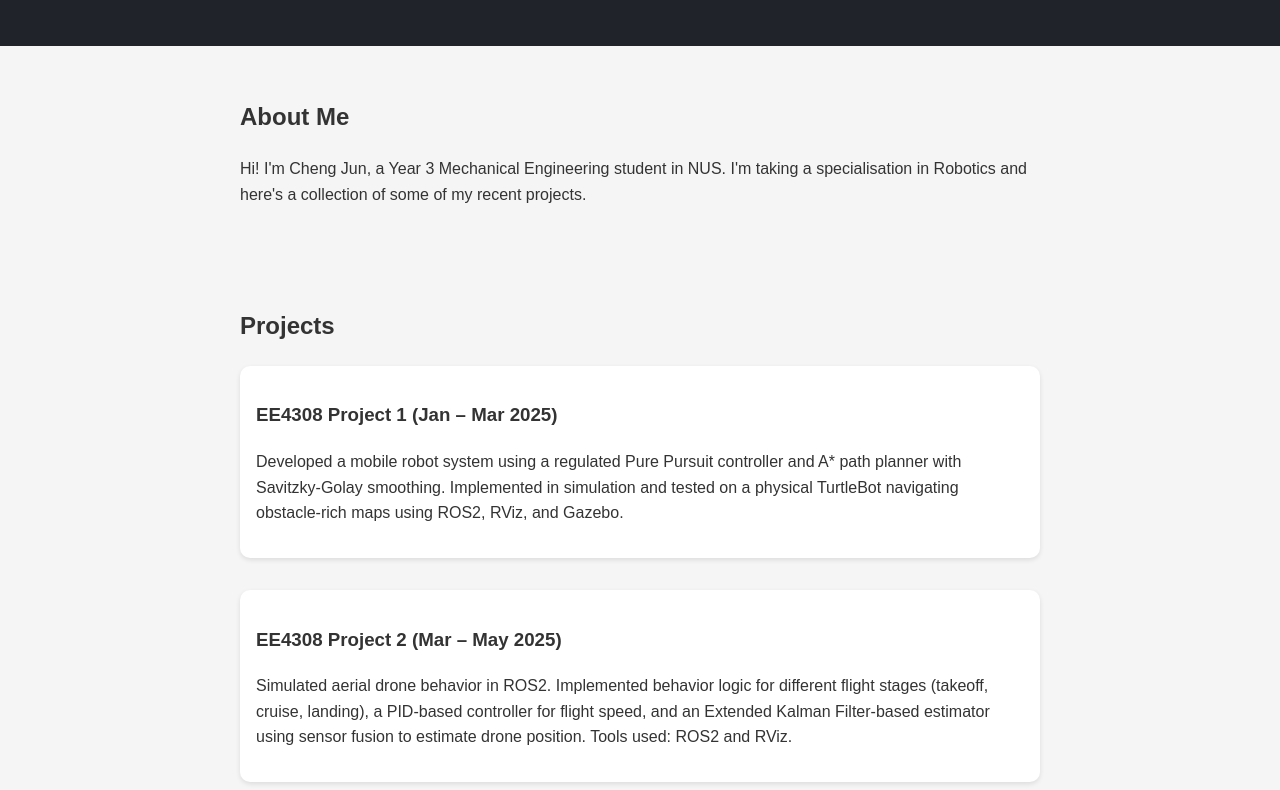
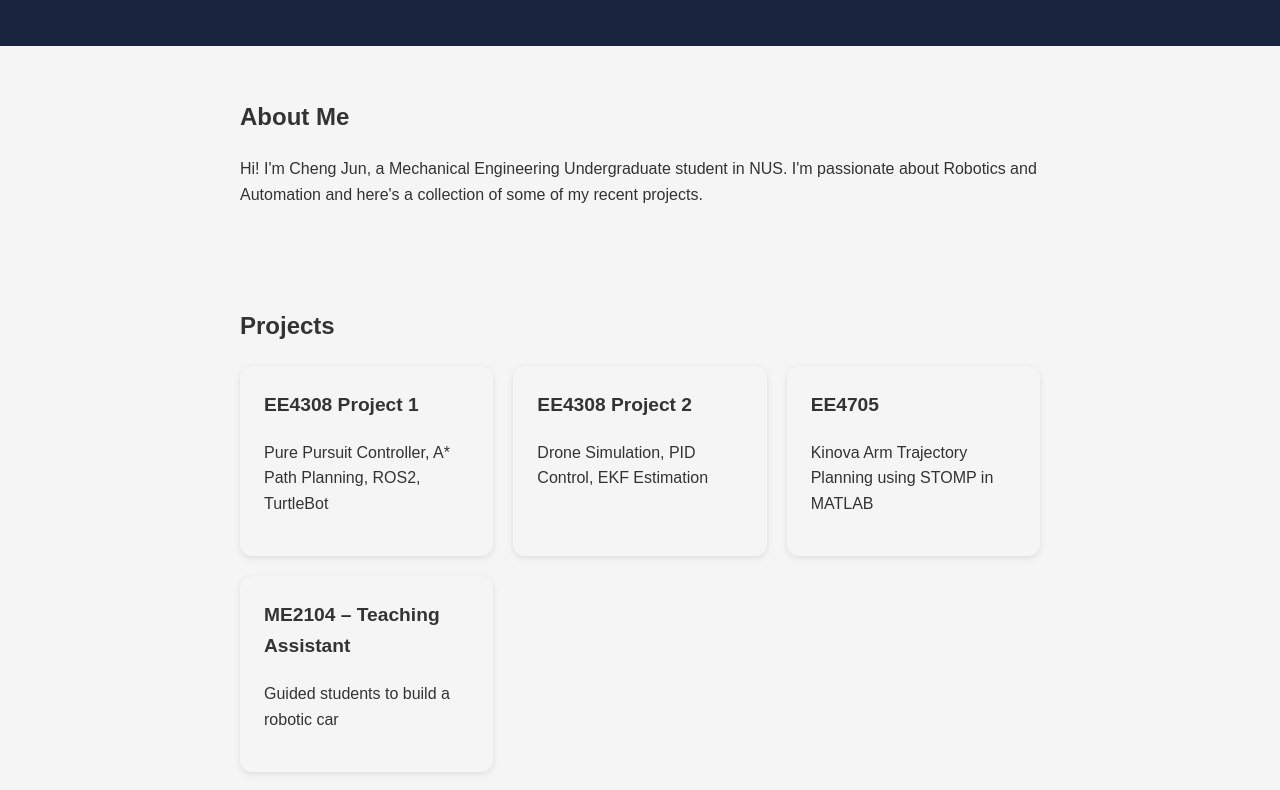
Before and after one commit to chengjun02/robotics-portfolio, a plain HTML site: page index.html in a window 1280 px wide. Shown: the part 112-902 px from the top of the page. Drawn offline with Linux system fonts and the light colour scheme.

Commit message:
index and style updated

```diff
--- a/index.html
+++ b/index.html
@@ -14,8 +14,36 @@
 
   <section id="about">
     <h2>About Me</h2>
-    <p>Hi! I'm Cheng Jun, a Year 3 Mechanical Engineering student in NUS. I'm taking a specialisation in Robotics and here's a collection of some of my recent projects.</p>
+    <p>Hi! I'm Cheng Jun, a Mechanical Engineering Undergraduate student in NUS. I'm passionate about Robotics and Automation and here's a collection of some of my recent projects.</p>
   </section>
+
+  <section id="projects">
+  <h2>Projects</h2>
+  <div class="project-gallery">
+
+    <a href="project1.html" class="project-card">
+      <h3>EE4308 Project 1</h3>
+      <p>Pure Pursuit Controller, A* Path Planning, ROS2, TurtleBot</p>
+    </a>
+
+    <a href="project2.html" class="project-card">
+      <h3>EE4308 Project 2</h3>
+      <p>Drone Simulation, PID Control, EKF Estimation</p>
+    </a>
+
+    <a href="project3.html" class="project-card">
+      <h3>EE4705</h3>
+      <p>Kinova Arm Trajectory Planning using STOMP in MATLAB</p>
+    </a>
+
+    <a href="me2104.html" class="project-card">
+      <h3>ME2104 – Teaching Assistant</h3>
+      <p>Guided students to build a robotic car</p>
+    </a>
+
+  </div>
+</section>
+
 
   <section id="projects">
   <h2>Projects</h2>
--- a/style.css
+++ b/style.css
@@ -7,7 +7,7 @@ body {
 }
 
 header {
-  background: #20232a;
+  background: #19243f;
   color: #fff;
   padding: 2rem;
   text-align: center;
@@ -37,3 +37,30 @@ footer {
   padding: 1rem;
   background: #ddd;
 }
+
+.project-gallery {
+  display: grid;
+  grid-template-columns: repeat(auto-fit, minmax(250px, 1fr));
+  gap: 20px;
+  margin-top: 1em;
+}
+
+.project-card {
+  background-color: #f5f5f5;
+  padding: 1.5em;
+  border-radius: 12px;
+  text-decoration: none;
+  color: #333;
+  box-shadow: 0 2px 6px rgba(0, 0, 0, 0.1);
+  transition: transform 0.2s ease, box-shadow 0.2s ease;
+}
+
+.project-card:hover {
+  transform: translateY(-5px);
+  box-shadow: 0 6px 12px rgba(0, 0, 0, 0.15);
+}
+
+.project-card h3 {
+  margin-top: 0;
+  font-size: 1.2em;
+}
```
